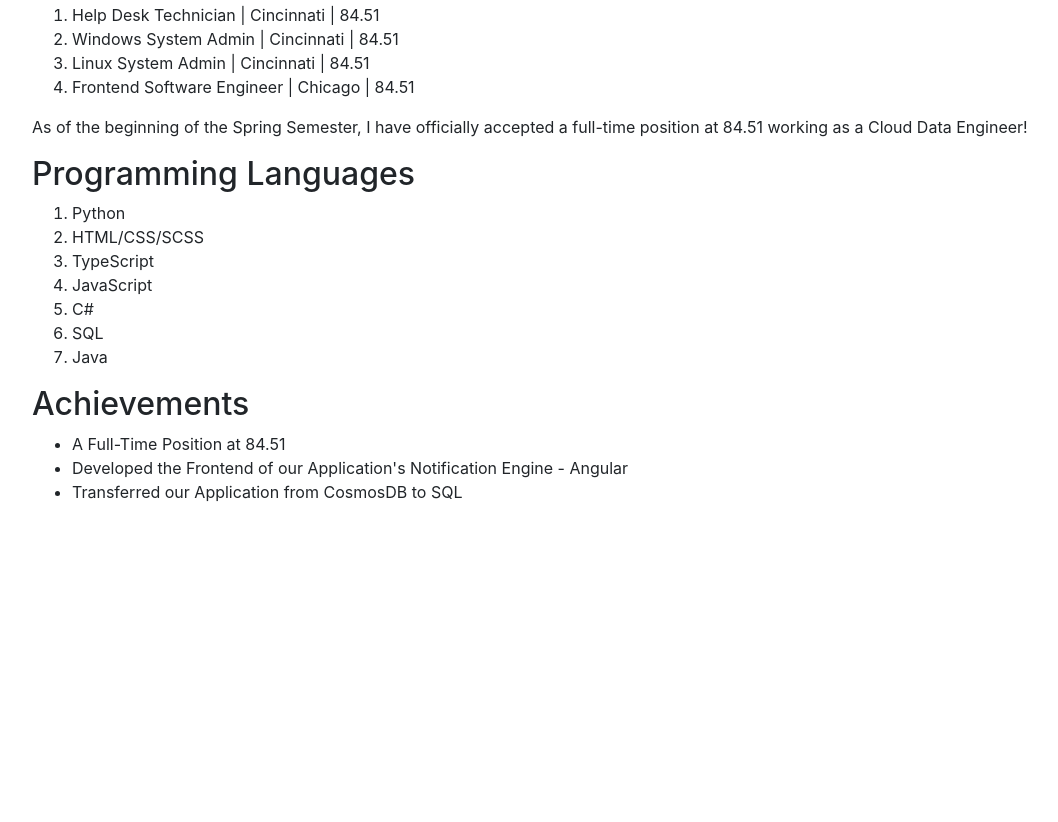
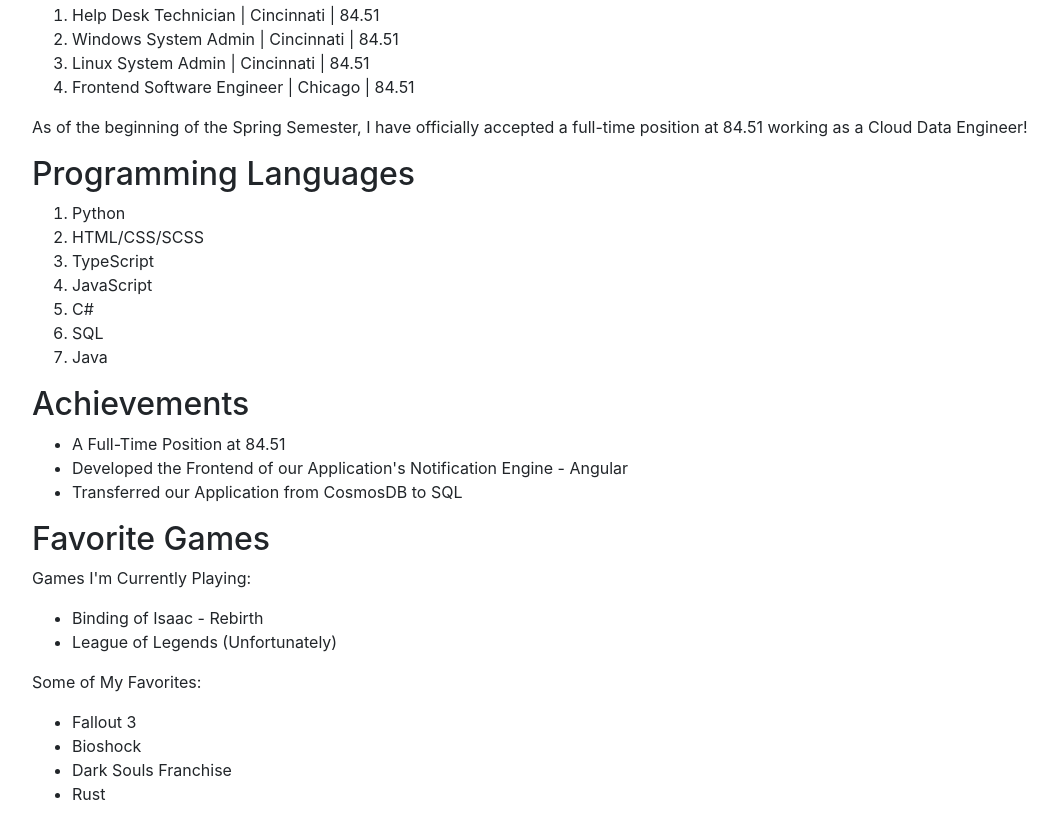
Before and after one commit to IT3049C-Lively-FA23/online-portfolio-pittmaza, a website: page index.html in a window 1280 px wide. Shown: the part 1090-1912 px from the top of the page, without its empty margins (53-1111 px from the left). Before the commit the page ends 1610 px from the top, so only its background shows below. Drawn offline with nearby package versions, Linux system fonts and the light colour scheme.

Commit message:
added Programming Languages Games section

```diff
--- a/index.html
+++ b/index.html
@@ -79,6 +79,22 @@
         </ul>
       </div>
 
+      <div class="section" id="games">
+        <h2>Favorite Games</h2>
+        <p>Games I'm Currently Playing:</p>
+        <ul>
+          <li>Binding of Isaac - Rebirth</li>
+          <li>League of Legends (Unfortunately)</li>
+        </ul>
+        <p>Some of My Favorites:</p>
+        <ul>
+          <li>Fallout 3</li>
+          <li>Bioshock</li>
+          <li>Dark Souls Franchise</li>
+          <li>Rust</li>
+        </ul>
+      </div>
+
       <!-- WORK FROM INSIDE THIS CONTAINER-->
     </div>
 
```
